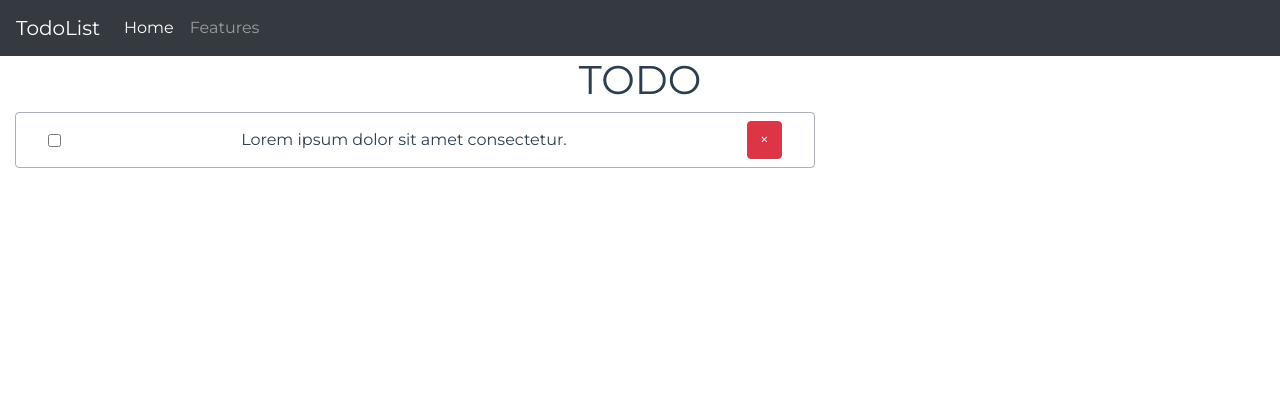
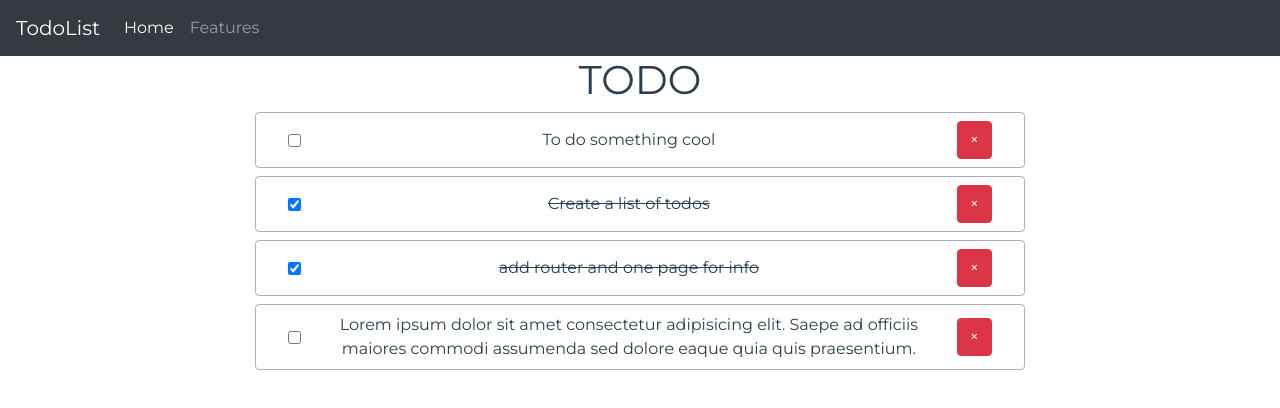
Before and after one commit to mefistodevelop/vue-todo, a Vue app: page / in a window 1280 px wide. Shown: the top 408 px of the page. Built offline with nearby package versions, Linux system fonts and the light colour scheme.

Commit message:
add props to TodoCard

```diff
--- a/src/App.vue
+++ b/src/App.vue
@@ -3,7 +3,11 @@
     <Header />
     <main class="container">
       <h1>TODO</h1>
-      <TodoCard />
+      <ul class="todo-list">
+        <li class="todo-item" :key="todo.id" v-for="todo in todos">
+          <TodoCard v-bind:text="todo.text" v-bind:checked="todo.checked" />
+        </li>
+      </ul>
     </main>
   </div>
 </template>
@@ -15,6 +19,20 @@ import TodoCard from "./components/TodoCard";
 export default {
   name: "App",
   components: { Header, TodoCard },
+  data() {
+    return {
+      todos: [
+        { id: 1, text: "To do something cool" },
+        { id: 2, text: "Create a list of todos", checked: true },
+        { id: 3, text: "add router and one page for info", checked: true },
+        {
+          id: 4,
+          text:
+            "  Lorem ipsum dolor sit amet consectetur adipisicing elit. Saepe ad officiis maiores commodi assumenda sed dolore eaque quia quis praesentium.",
+        },
+      ],
+    };
+  },
 };
 </script>
 
@@ -30,7 +48,21 @@ export default {
 
 .container {
   margin: 0 auto;
-  max-width: 1400px;
+  max-width: 50rem;
   width: 100%;
 }
+
+.todo-list {
+  margin: 0;
+  padding: 0;
+  list-style: none;
+}
+
+.todo-item {
+  margin-bottom: 0.5rem;
+}
+
+.todo-item:last-of-type {
+  margin-bottom: 0;
+}
 </style>
--- a/src/components/TodoCard.vue
+++ b/src/components/TodoCard.vue
@@ -1,7 +1,7 @@
 <template>
   <div class="todo-card">
-    <input type="checkbox" />
-    <p class="todo-text">Lorem ipsum dolor sit amet consectetur.</p>
+    <input class="checkbox" type="checkbox" v-bind:checked="checked" />
+    <p class="text" v-bind:class="{ 'crossed-out': checked }">{{ text }}</p>
     <b-button variant="danger">&times;</b-button>
   </div>
 </template>
@@ -9,6 +9,16 @@
 <script>
 export default {
   name: "TodoCard",
+  props: {
+    text: {
+      type: String,
+      default: "",
+    },
+    checked: {
+      type: Boolean,
+      default: false,
+    },
+  },
 };
 </script>
 
@@ -28,8 +38,17 @@ export default {
   box-shadow: 0 0 4px 1px #2c3e5066;
 }
 
-.todo-text {
+.checkbox {
+  margin-right: 2rem;
+}
+
+.text {
   margin: 0;
   padding: 0;
+  margin-right: 2rem;
+}
+
+.crossed-out {
+  text-decoration: line-through;
 }
 </style>
```
